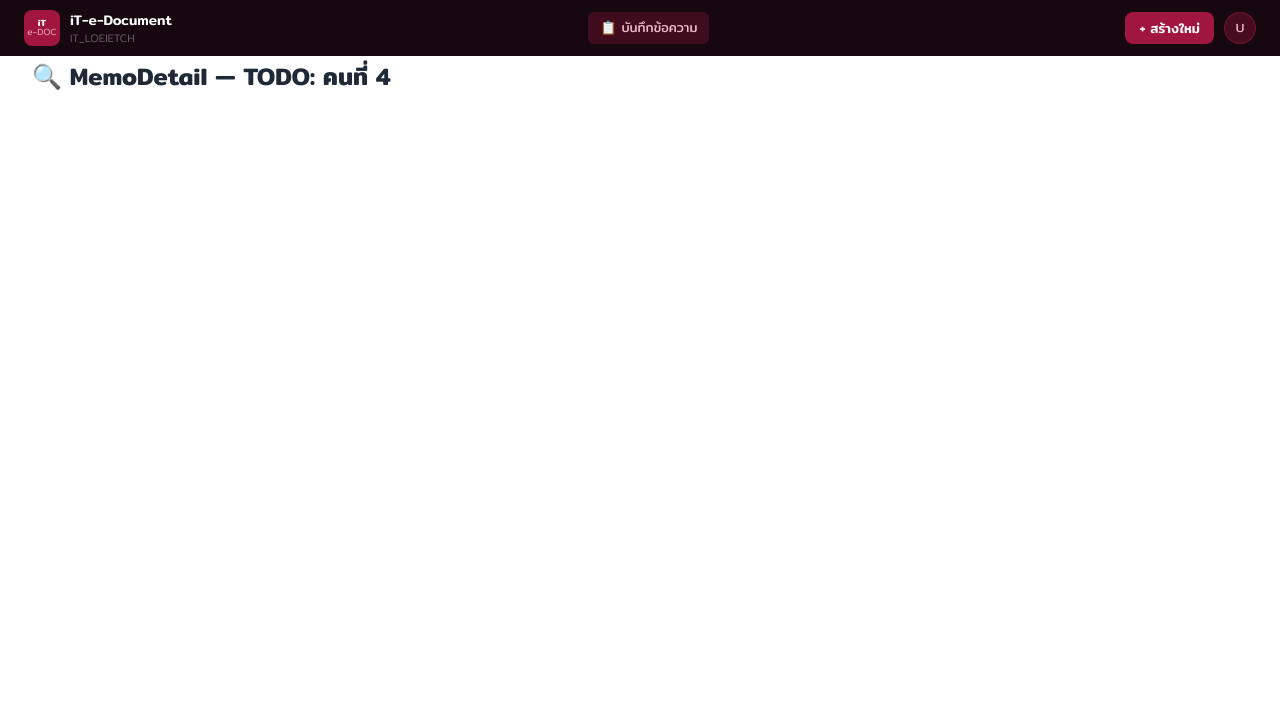
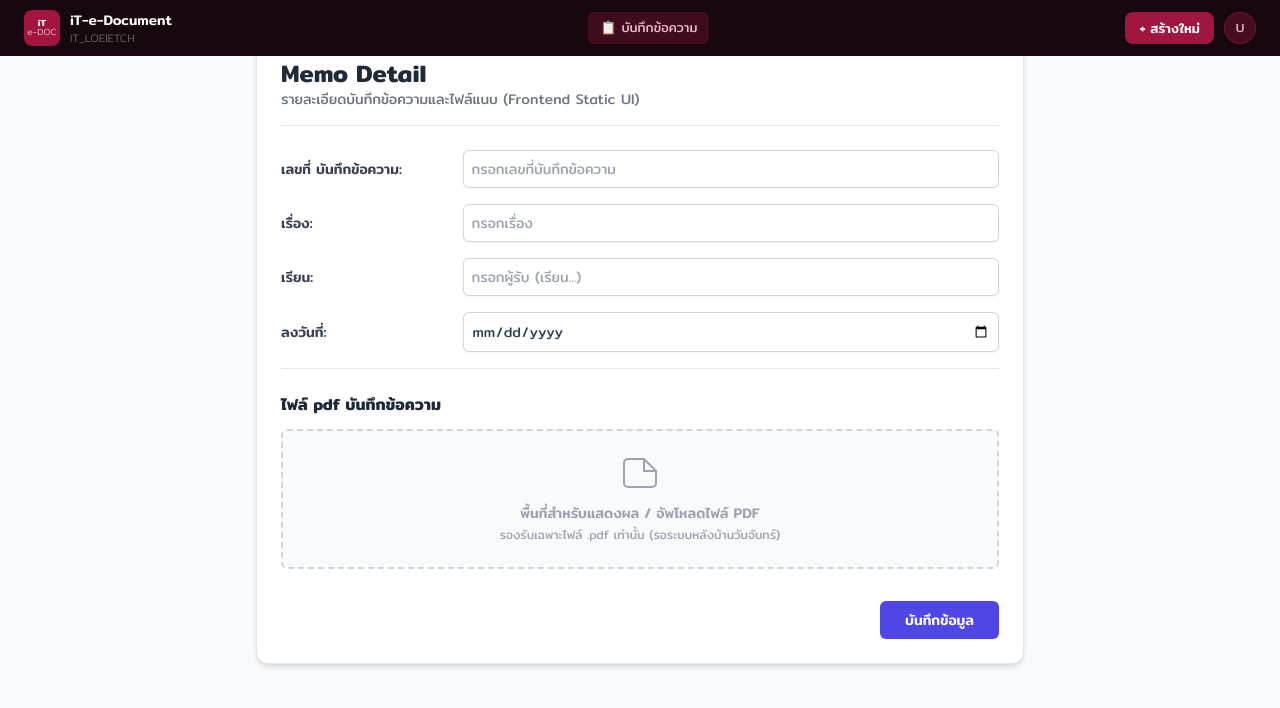
Before and after one commit to aump-pchy/iT_eDOC, a Vue app in the folder frontend/: page /memos/1 in a window 1280 px wide. Shown: the top 708 px of the page. Built offline with nearby package versions, Linux system fonts and the light colour scheme.

Commit message:
feat:สร้างMemo Detail

```diff
--- a/frontend/src/views/MemoDetailView.vue
+++ b/frontend/src/views/MemoDetailView.vue
@@ -1,7 +1,105 @@
 <template>
-  <div class="p-8 mt-7">
-    <h1 class="text-2xl font-bold text-gray-800">
-      🔍 MemoDetail — TODO: คนที่ 4
-    </h1>
+  <div class="min-h-screen bg-gray-50 py-8 px-4 sm:px-6 lg:px-8">
+    <div class="max-w-3xl mx-auto bg-white p-6 rounded-xl shadow-md border border-gray-200">
+
+      <div class="border-b border-gray-200 pb-4 mb-6">
+        <h1 class="text-2xl font-bold text-gray-800">Memo Detail</h1>
+        <p class="text-sm text-gray-500">รายละเอียดบันทึกข้อความและไฟล์แนบ (Frontend Static UI)</p>
+      </div>
+
+      <form class="space-y-4">
+
+        <div class="grid grid-cols-1 md:grid-cols-4 gap-2 items-center">
+          <label class="block text-sm font-medium text-gray-700 md:col-span-1">
+            เลขที่ บันทึกข้อความ:
+          </label>
+          <div class="md:col-span-3">
+            <input
+              type="text"
+              class="w-full rounded-md border-gray-300 shadow-sm focus:border-indigo-500 focus:ring-indigo-500 sm:text-sm border p-2"
+              placeholder="กรอกเลขที่บันทึกข้อความ"
+            />
+          </div>
+        </div>
+
+        <div class="grid grid-cols-1 md:grid-cols-4 gap-2 items-center">
+          <label class="block text-sm font-medium text-gray-700 md:col-span-1">
+            เรื่อง:
+          </label>
+          <div class="md:col-span-3">
+            <input
+              type="text"
+              class="w-full rounded-md border-gray-300 shadow-sm focus:border-indigo-500 focus:ring-indigo-500 sm:text-sm border p-2"
+              placeholder="กรอกเรื่อง"
+            />
+          </div>
+        </div>
+
+        <div class="grid grid-cols-1 md:grid-cols-4 gap-2 items-center">
+          <label class="block text-sm font-medium text-gray-700 md:col-span-1">
+            เรียน:
+          </label>
+          <div class="md:col-span-3">
+            <input
+              type="text"
+              class="w-full rounded-md border-gray-300 shadow-sm focus:border-indigo-500 focus:ring-indigo-500 sm:text-sm border p-2"
+              placeholder="กรอกผู้รับ (เรียน...)"
+            />
+          </div>
+        </div>
+
+        <div class="grid grid-cols-1 md:grid-cols-4 gap-2 items-center">
+          <label class="block text-sm font-medium text-gray-700 md:col-span-1">
+            ลงวันที่:
+          </label>
+          <div class="md:col-span-3">
+            <input
+              type="date"
+              class="w-full rounded-md border-gray-300 shadow-sm focus:border-indigo-500 focus:ring-indigo-500 sm:text-sm border p-2"
+            />
+          </div>
+        </div>
+
+        <div class="mt-8 pt-6 border-t border-gray-200">
+          <label class="block text-base font-semibold text-gray-800 mb-3">
+            ไฟล์ pdf บันทึกข้อความ
+          </label>
+
+          <div class="mt-1 flex justify-center px-6 pt-5 pb-6 border-2 border-gray-300 border-dashed rounded-md bg-gray-50">
+            <div class="space-y-1 text-center">
+              <svg class="mx-auto h-12 w-12 text-gray-400" stroke="currentColor" fill="none" viewBox="0 0 48 48" aria-hidden="true">
+                <path d="M28 8H12a4 4 0 00-4 4v20a4 4 0 004 4h24a4 4 0 004-4V20L28 8z" stroke-width="2" stroke-linecap="round" stroke-linejoin="round" />
+                <path d="M28 8v12h12" stroke-width="2" stroke-linecap="round" stroke-linejoin="round" />
+              </svg>
+
+              <div class="flex text-sm text-gray-600 justify-center">
+                <span class="font-medium text-gray-400">
+                  พื้นที่สำหรับแสดงผล / อัพโหลดไฟล์ PDF
+                </span>
+              </div>
+              <p class="text-xs text-gray-400">รองรับเฉพาะไฟล์ .pdf เท่านั้น (รอระบบหลังบ้านวันจันทร์)</p>
+            </div>
+          </div>
+        </div>
+
+        <div class="flex justify-end pt-4">
+          <button
+            type="button"
+            class="px-6 py-2 border border-transparent rounded-md shadow-sm text-sm font-medium text-white bg-indigo-600 hover:bg-indigo-700 focus:outline-none"
+          >
+            บันทึกข้อมูล
+          </button>
+        </div>
+
+      </form>
+    </div>
   </div>
 </template>
+
+<script setup>
+// ฝั่ง Logic ปล่อยว่างไว้ 100% รอคุณครูพามาเขียนผูกตัวแปรเชื่อมโยง Backend วันจันทร์ครับ
+</script>
+
+<style scoped>
+/* สไตล์จาก Tailwind CSS ครอบคลุมแล้ว ไม่ต้องเขียน CSS เพิ่มเติมครับ */
+</style>
```
